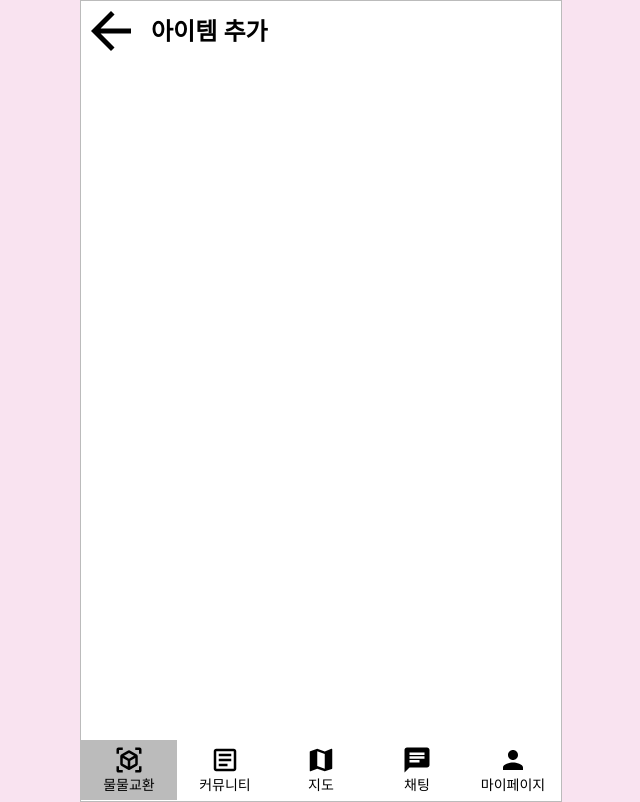
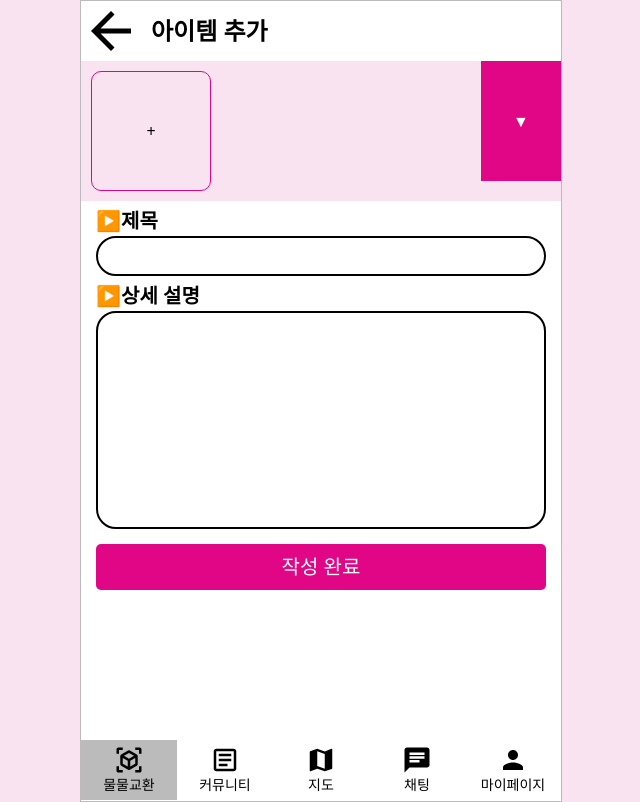
Before and after one commit to KostaMiniProject/MainProject-Front, a Next.js app: page /additem in a window 1280 px wide. Shown: the whole page, without its empty margins (319-959 px from the left). Built offline with nearby package versions, Linux system fonts and the light colour scheme.

Commit message:
feat : 신규 물건 등록 페이지 레아이아웃 구성

```diff
--- a/app/additem/page.tsx
+++ b/app/additem/page.tsx
@@ -1,13 +1,103 @@
+'use client';
+import Button from '@/components/Button';
 import Header from '@/components/Header';
-import React from 'react';
+import InputBox from '@/components/InputBox';
+import TextAreaBox from '@/components/TextAreaBox';
+import Image from 'next/image';
+import React, { useState } from 'react';
 
-function page() {
+function Page() {
+  const [title, setTitle] = useState<String>('');
+  const [selectedImages, setSelectedImages] = useState<File[]>([]);
+  const [isMoreView, setIsMoreView] = useState<Boolean>(false);
+
+  function handleMoreView() {
+    setIsMoreView(!isMoreView);
+  }
+
+  function handleFileChange(event: any) {
+    const files = event.target.files;
+    setSelectedImages(Array.from(files));
+  }
+
+  function postComplete() {
+    alert('asdf');
+  }
+  function openFileInput() {
+    // 파일 입력 엘리먼트를 클릭하여 파일 선택 다이얼로그 열기
+    const fileInput = document.getElementById('fileInput');
+    if (fileInput) {
+      fileInput.click();
+    }
+  }
+
   return (
     <div>
       <Header backNav title="아이템 추가"></Header>
-      <div></div>
+      <div
+        className="bg-softbase flex"
+        style={isMoreView ? {} : { height: '140px', overflow: 'hidden' }}
+      >
+        {/* overflow-x-auto를 추가 */}
+        <div className="flex flex-wrap flex-1 p-[5px]">
+          {selectedImages.map((image, index) => (
+            <div
+              key={index}
+              className="relative w-[120px] h-[120px] overflow-hidden m-[5px] border-base border-solid border-[1px] rounded-[10px]"
+            >
+              <Image
+                src={URL.createObjectURL(image)}
+                alt={`Selected Image ${index + 1}`}
+                layout="fill"
+                objectFit="cover"
+              />
+            </div>
+          ))}
+          <div
+            className="relative w-[120px] h-[120px] overflow-hidden m-[5px] flex items-center justify-center border-base border-solid border-[1px] rounded-[10px]"
+            onClick={openFileInput}
+          >
+            <div>+</div>
+          </div>
+        </div>
+        <div
+          onClick={handleMoreView}
+          className="bg-base h-[120px] w-[80px] flex items-center justify-center cursor-pointer"
+        >
+          <div className="text-white">{isMoreView ? '▲' : '▼'}</div>
+        </div>
+      </div>
+      <input
+        id="fileInput" // 파일 입력 엘리먼트에 ID 추가
+        type="file"
+        multiple
+        accept=".jpg, .png"
+        onChange={handleFileChange}
+        style={{ display: 'none' }} // 화면에 표시되지 않도록 함
+      />
+      <div>
+        <div className="mx-[15px]">
+          <div className="my-[5px]">
+            <div className="text-[20px] font-[600] flex">▶제목</div>
+            <InputBox onChange={setTitle} />
+          </div>
+          <div className="my-[5px]">
+            <div className="text-[20px] font-[600] flex">▶상세 설명</div>
+            <TextAreaBox onChange={setTitle}></TextAreaBox>
+          </div>
+          <div className="text-center my-[15px]">
+            <Button
+              text="작성 완료"
+              fontSize={20}
+              height={8}
+              rounded="soft"
+              onClick={postComplete}
+            />
+          </div>
+        </div>
+      </div>
     </div>
   );
 }
 
-export default page;
+export default Page;
```
